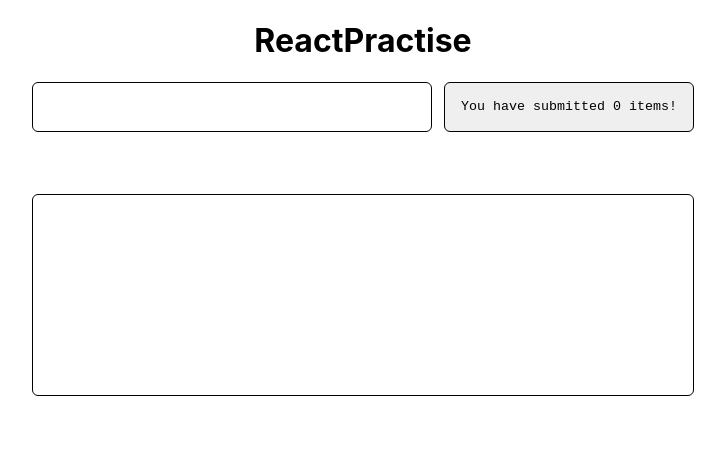
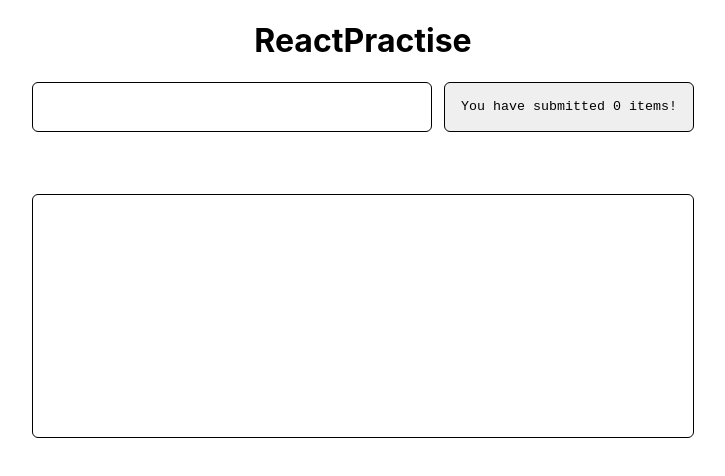
Before and after one commit to klhaug/reactpractise2, a React (Create React App) app: page / in a window 1280 px wide. Shown: the top 476 px of the page, without its empty margins (277-1002 px from the left). Built offline with nearby package versions, Linux system fonts and the light colour scheme.

Commit message:
starting to make todoapp work

```diff
--- a/src/App.css
+++ b/src/App.css
@@ -38,7 +38,8 @@ h1 {
 
 .itemsSubmitted{
   border: 1px solid black;
-  height: 200px;
+  min-height: 200px;
   margin-top: 62px;
   border-radius: 6px;
+  padding: 21px 32px;
 }
--- a/src/App.js
+++ b/src/App.js
@@ -12,7 +12,7 @@ function Header() {
   );
 }
 
-function Button({search}) {
+function Button({search, onButtonSubmit}) {
   const [count, setCount] = useState(0);
 
 
@@ -22,7 +22,7 @@ function Button({search}) {
   }
   return (
     <>
-      <button onClick={handleClick}>You have submitted {count} items!</button>
+      <button onClick={onButtonSubmit}>You have submitted {count} items!</button>
     </>
   );
 }
@@ -40,22 +40,24 @@ function InputFrame({inputSearchChange}) {
   );
 }
 
-function SubmitItemBox({searchChange, search}) {
+function SubmitItemBox({searchChange, search, onButtonSubmit}) {
   return(
     <div className="submitItemBox">
       <InputFrame inputSearchChange = {searchChange}/>
-      <Button search={search}/>
+      <Button onButtonSubmit={onButtonSubmit} search={search}/>
     </div>
   )
 }
 
-function ItemsSubmitted() {
-  const [items, setItems] = useState("")
+function ItemsSubmitted({items}) {
+
 
   return(
-    <div className="itemsSubmitted">
-
-    </div>
+    <ol className="itemsSubmitted">
+      {items.map((item, index) => (
+        <li key={index}>{item}</li>
+      ))}
+    </ol>
   )
 }
 
@@ -63,7 +65,11 @@ function ItemsSubmitted() {
 
 export default function App() {
   const [search, setSearch] = useState("");
+  const [items, setItems] = useState([]);
 
+function onButtonSubmit() {
+  setItems((items) => [...items, search])
+}
 
 const onSearchChange = (event) => {
     setSearch(event.target.value)
@@ -72,8 +78,18 @@ const onSearchChange = (event) => {
   return(
     <>
       <Header />
-      <SubmitItemBox searchChange = {onSearchChange} search={search}/>
-      <ItemsSubmitted/>
+      <SubmitItemBox onButtonSubmit={onButtonSubmit} searchChange = {onSearchChange} search={search}/>
+      <ItemsSubmitted items = {items}/>
     </>
   )
 }
+
+
+// Det er onclick som skal utløse at den legger til et nytt item. Derfor må funksjonen passes ned til button.
+// Staten kan være overordnet i appen sikkert.
+//
+
+
+
+
+//HVA HAR JEG LÆRT?
```
